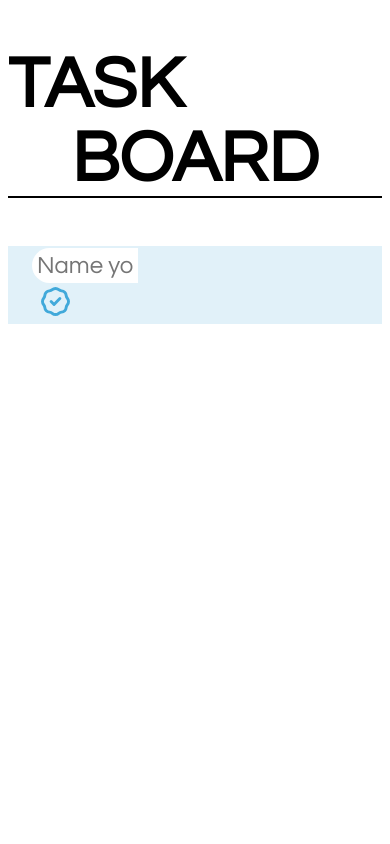
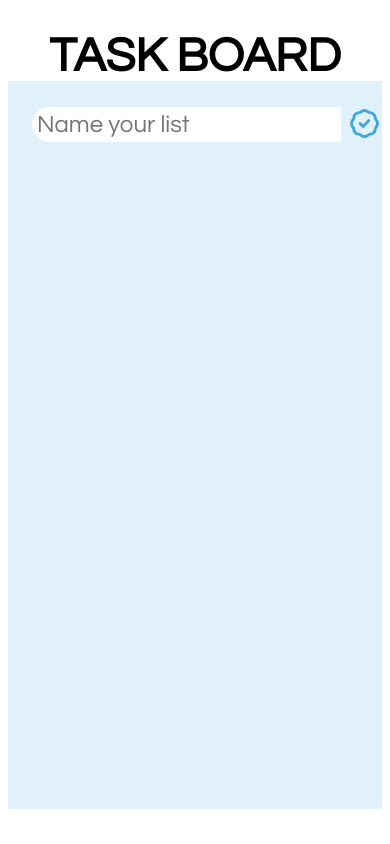
Before and after one commit to abelhernando/task-board, a Vue app: page / in a window 390 px wide. Built offline with nearby package versions, Linux system fonts and the light colour scheme.

Commit message:
feat: styles

```diff
--- a/src/App.vue
+++ b/src/App.vue
@@ -11,10 +11,18 @@ export default {
 </script>
 <style lang="scss">
 .main-app {
+  background-color: #e1f1f9;
+  min-height: 92vh;
+
   .app-title {
+    background-color: #ffff;
     text-align-last: center;
     font-size: 3em;
-    border-bottom: 2px solid;
+    margin-bottom: 0;
+
+    @media (max-width: 800px) {
+      font-size: 2em;
+    }
   }
 }
 </style>
--- a/src/components/FilterComponent.vue
+++ b/src/components/FilterComponent.vue
@@ -108,6 +108,10 @@ function getClassNames(): Object {
   border-top: 3px solid #41a9da;
   border-bottom: 3px solid #41a9da;
 
+  label {
+    min-width: 90px;
+  }
+
   input[type="text"] {
     width: 50%;
     border-radius: 18px;
@@ -117,12 +121,22 @@ function getClassNames(): Object {
   form {
     margin: 20px 0;
     display: flex;
-    width: 30%;
+    width: 50%;
     align-items: center;
 
     input[type="radio"] {
       height: 26px;
     }
   }
+
+  @media (max-width: 800px) {
+    input[type="radio"] {
+      width: initial;
+      margin: 0 10px;
+    }
+    input[type="text"] {
+      width: 100%;
+    }
+  }
 }
 </style>
--- a/src/components/TaskComponent.vue
+++ b/src/components/TaskComponent.vue
@@ -13,8 +13,11 @@
         :value="task.text"
         @keyup.enter="handlers.editTask"
       />
-      <!-- @blur="isEditing = false" -->
-      <button :class="cn.deleteBtn" @click="$emit('task:delete', task.id)">
+      <button
+        :class="cn.deleteBtn"
+        title="Delete task"
+        @click="$emit('task:delete', task.id)"
+      >
         <img src="../assets/delete.svg" alt="" />
       </button>
     </div>
@@ -99,6 +102,7 @@ function getClassNames(): Object {
     height: 50px;
     outline: none;
     cursor: pointer;
+    margin-left: 15px;
   }
 
   &__delete--button {
@@ -111,9 +115,12 @@ function getClassNames(): Object {
     width: 100%;
     align-self: center;
     cursor: pointer;
+    padding-left: 15px;
 
     input {
       height: 30px;
+      font-style: italic;
+      color: grey;
     }
   }
 
--- a/src/components/TasksListComponent.vue
+++ b/src/components/TasksListComponent.vue
@@ -6,8 +6,11 @@
         :value="list.title"
         @keyup.enter="handlers.editTitle"
       />
-      <!-- @blur="isEditing = false" -->
-      <button :class="cn.deleteBtn" @click="handlers.deleteList">
+      <button
+        :class="cn.deleteBtn"
+        title="Can not delete if there are Tasks inside"
+        @click="handlers.deleteList"
+      >
         <img src="../assets/delete.svg" alt="" />
       </button>
     </div>
@@ -132,7 +135,6 @@ function getClassNames(): Object {
 </script>
 <style lang="scss" scoped>
 .list-component {
-  width: 50%;
   min-height: 266px;
   margin: 20px;
 
@@ -147,6 +149,9 @@ function getClassNames(): Object {
 
       font-size: 2em;
       font-weight: bold;
+
+      font-style: italic;
+      color: grey;
     }
   }
 
@@ -209,5 +214,11 @@ function getClassNames(): Object {
       cursor: pointer;
     }
   }
+
+  @media (max-width: 450px) {
+    input {
+      width: 80%;
+    }
+  }
 }
 </style>
--- a/src/styles/globals.scss
+++ b/src/styles/globals.scss
@@ -4,6 +4,7 @@ body,
 input {
   font-family: "Questrial", sans-serif;
   font-size: 24px;
+  word-break: break-word;
 }
 
 input {
--- a/src/views/MainPage.vue
+++ b/src/views/MainPage.vue
@@ -83,9 +83,10 @@ function getClassNames(): Object {
 
 <style lang="scss" scoped>
 .main-page {
-  background-color: #e1f1f9;
+  overflow: auto;
+
   &__list-control {
-    width: 30%;
+    width: 40%;
     margin: 1em;
 
     input {
@@ -98,8 +99,32 @@ function getClassNames(): Object {
     }
   }
   &__tasks-list {
+    display: grid;
+    gap: 1rem;
+    grid-auto-flow: dense;
+    grid-auto-rows: 20rem;
+    grid-template-columns: repeat(auto-fill, minmax(32rem, 1fr));
   }
-  &__create-list--button {
+
+  @media (max-width: 1000px) {
+    overflow-x: hidden;
+
+    &__list-control {
+      width: 100%;
+
+      input[type="text"] {
+        width: 80%;
+      }
+    }
+  }
+
+  @media (max-width: 450px) {
+    input[type="text"] {
+      width: 80%;
+    }
+    &__tasks-list {
+      grid-template-columns: repeat(auto-fill, minmax(22rem, 0.9fr)) !important;
+    }
   }
 }
 </style>
```
